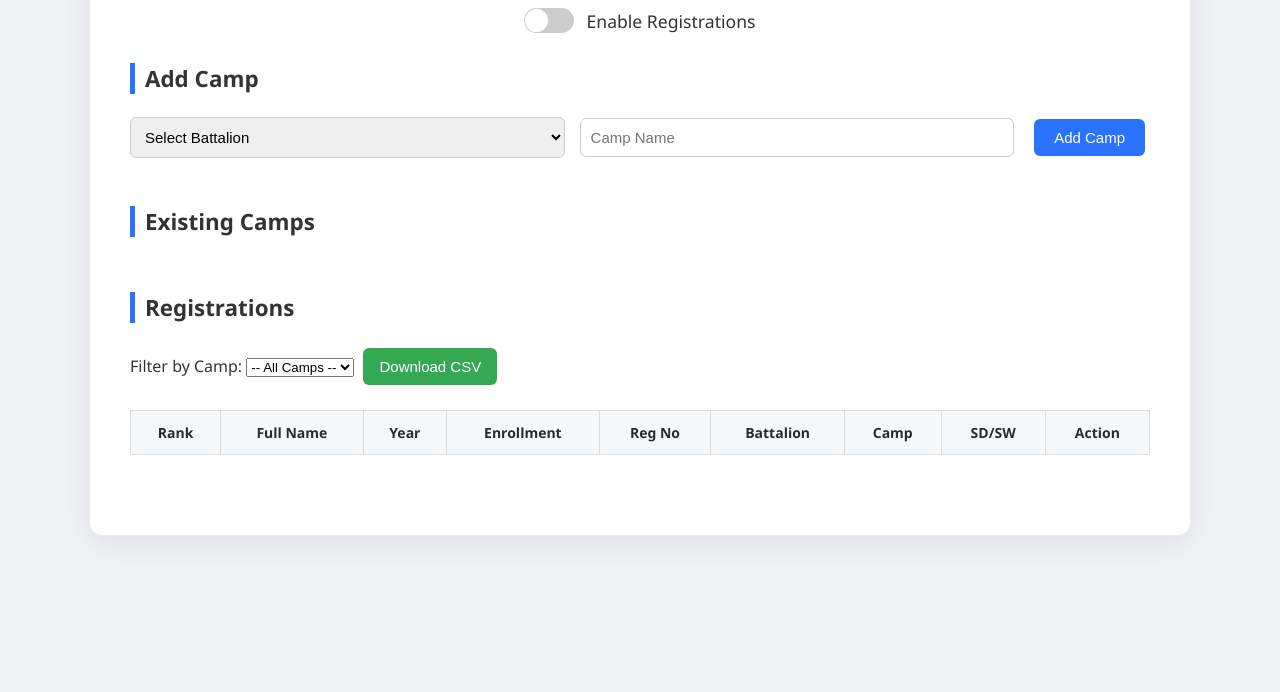
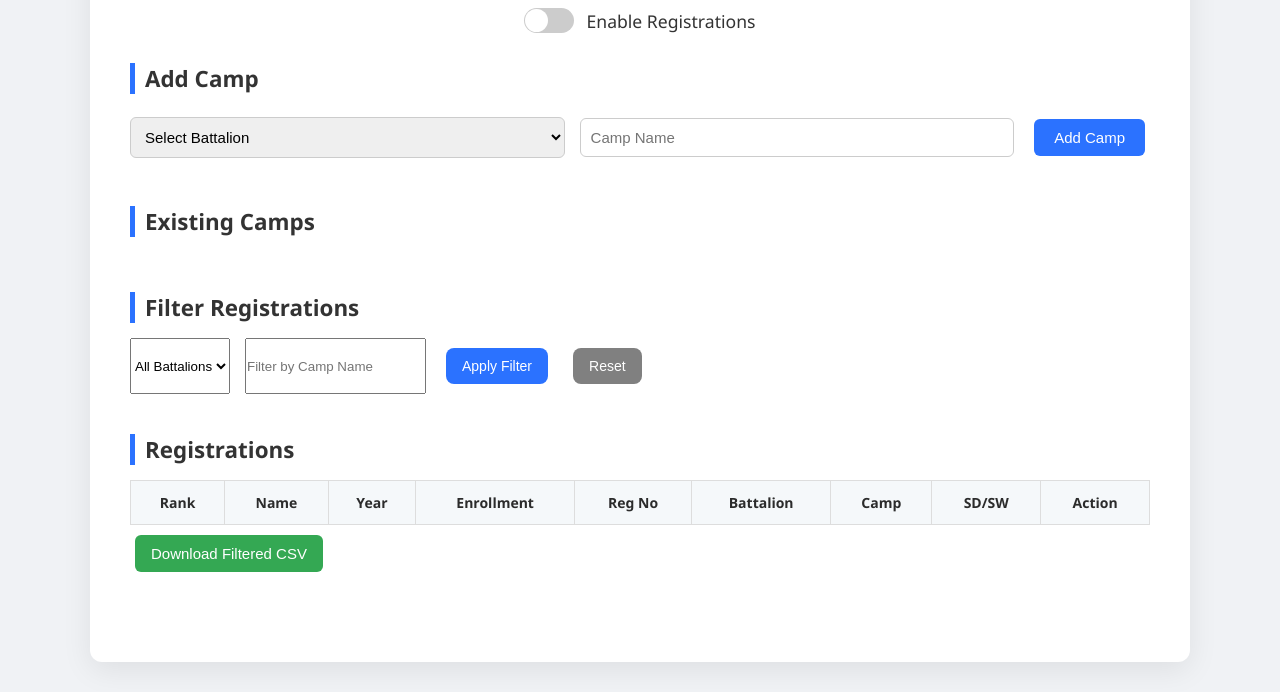
Before and after one commit to naniumesh/ncc-campregistration, a website: page public/admin page/admin.html in a window 1280 px wide. Shown: the part 140-832 px from the top of the page. Before the commit the page ends 800 px from the top, so only its background shows below. Drawn offline with Linux system fonts and the light colour scheme; no server answers.

Commit message:
Update admin.html

```diff
--- a/public/admin page/admin.html
+++ b/public/admin page/admin.html
@@ -43,17 +43,31 @@
     </section>
 
     <section>
+      <h2>Filter Registrations</h2>
+    <div style="display: flex; gap: 15px; margin-bottom: 15px; flex-wrap: wrap;">
+      <select id="filterBattalion">
+        <option value="">All Battalions</option>
+        <option value="2PB(R)">2PB(R)</option>
+        <option value="2PB(G)">2PB(G)</option>
+        <option value="8PB(R)">8PB(R)</option>
+        <option value="8PB(F)">8PB(F)</option>
+        <option value="1AIR">1AIR</option>
+      </select>
+
+      <input type="text" id="filterCamp" placeholder="Filter by Camp Name" />
+
+      <button id="applyFilterBtn" style="background:#2b72ff; color:white;">Apply Filter</button>
+      <button id="resetFilterBtn" style="background:gray; color:white;">Reset</button>
+    </div>
+  </section>
+
+  <section>
     <h2>Registrations</h2>
-      <label for="campFilter">Filter by Camp: </label>
-      <select id="campFilter">
-        <option value="">-- All Camps --</option>
-      </select>
-      <button id="downloadBtn">Download CSV</button>
-      <table id="regTable">
+    <table>
       <thead>
         <tr>
           <th>Rank</th>
-            <th>Full Name</th>
+          <th>Name</th>
           <th>Year</th>
           <th>Enrollment</th>
           <th>Reg No</th>
@@ -63,8 +77,12 @@
           <th>Action</th>
         </tr>
       </thead>
-        <tbody></tbody>
+      <tbody id="regTableBody">
+        <!-- Filled by JS -->
+      </tbody>
     </table>
+
+    <button id="downloadBtn">Download Filtered CSV</button>
   </section>
   </div>
   <script src="admin.js"></script>
```
Lines whose indentation alone changed are shown as unchanged.
